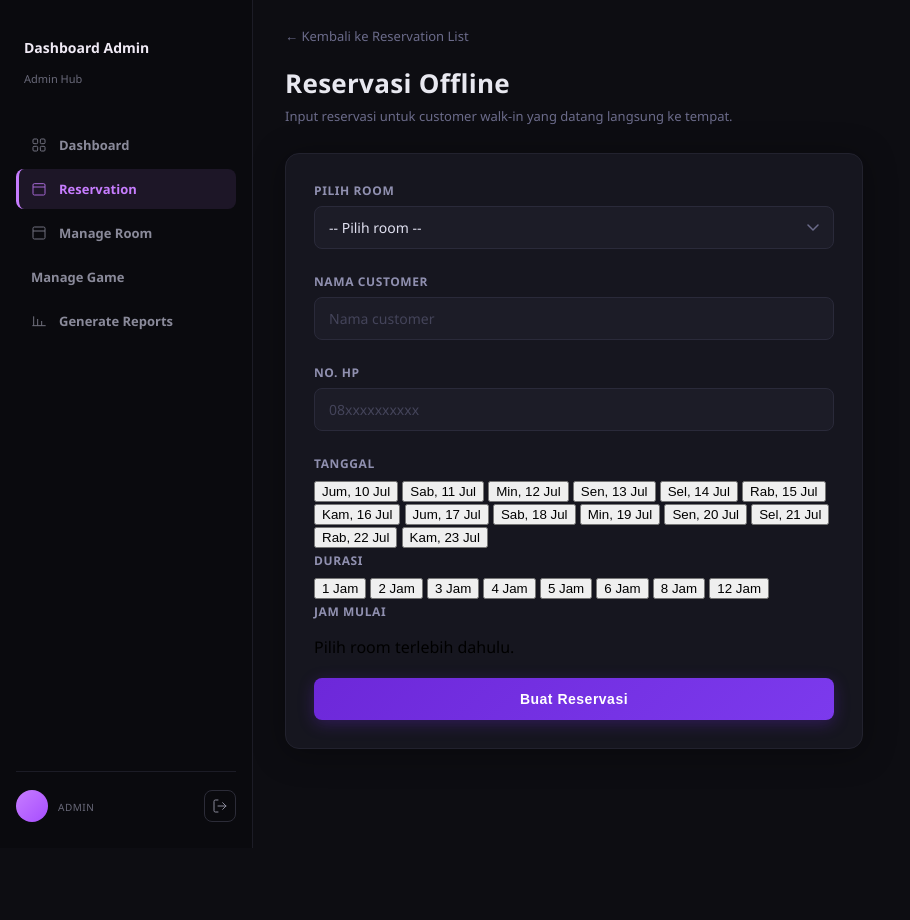
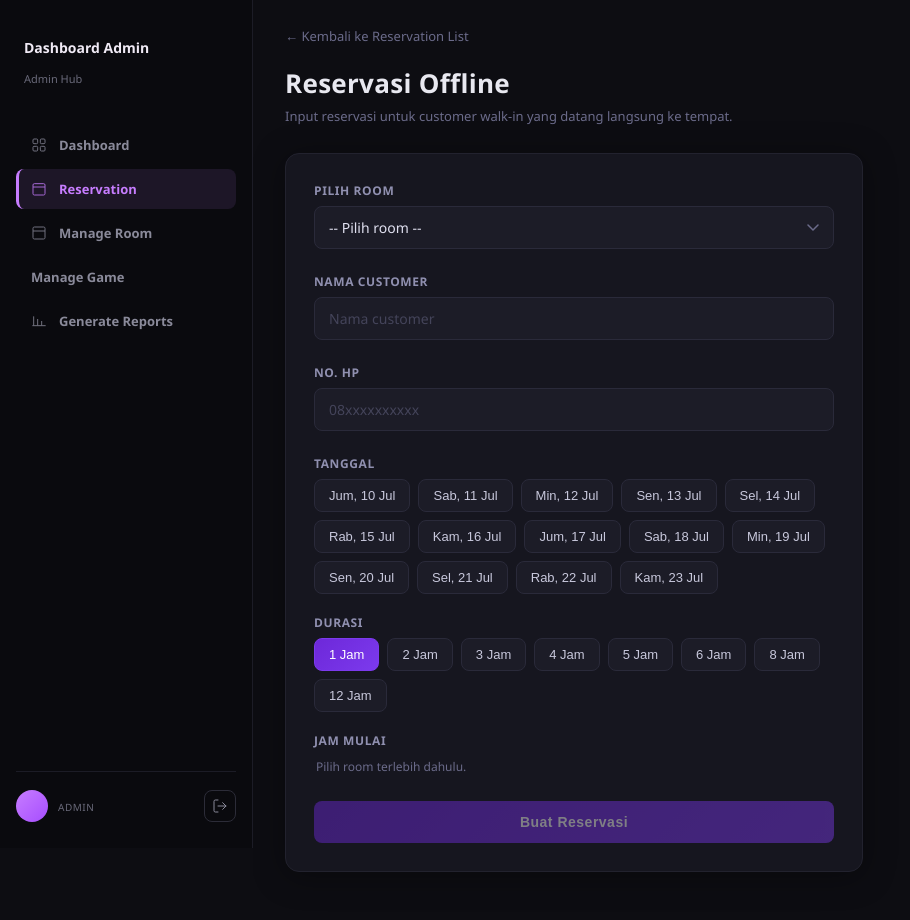
Before and after one commit to cipchizyy/PROJECT_NL, a Python web app: template app/templates/admin/offline_reservation.html in a window 1280 px wide. Shown: the whole page, without its empty margins (0-910 px from the left). Before the commit the page ends 848 px from the top, so only its background shows below. Run offline with Jinja, Linux system fonts and the light colour scheme; the template is opened without the code that fills it, so the values that code supplies are empty.

Commit message:
css offline eli

```diff
--- a/app/static/css/admin/offline_reservation.css
+++ b/app/static/css/admin/offline_reservation.css
@@ -195,3 +195,64 @@
   }
   .admin-page-title { font-size: 20px; }
 }
+/* ---------- Chip picker (Tanggal / Durasi / Jam) ---------- */
+.chip-group {
+  display: flex;
+  flex-wrap: wrap;
+  gap: 8px;
+  margin-bottom: 20px;
+}
+
+.chip-group--times {
+  max-height: 220px;
+  overflow-y: auto;
+  padding: 2px;
+}
+
+.picker-hint {
+  color: #6b6b8a;
+  font-size: 12px;
+  margin: 0;
+}
+
+.chip {
+  background: #1c1c27;
+  border: 1px solid #2a2a3a;
+  border-radius: 8px;
+  padding: 8px 14px;
+  color: #c8c8dc;
+  font-size: 13px;
+  font-weight: 500;
+  cursor: pointer;
+  transition: border-color 0.15s, background 0.15s, color 0.15s, transform 0.1s;
+  user-select: none;
+}
+
+.chip:hover:not(.disabled) {
+  border-color: #7c3aed;
+  color: #e8e8f4;
+}
+
+.chip.selected {
+  background: linear-gradient(135deg, #6d28d9, #7c3aed);
+  border-color: #7c3aed;
+  color: #fff;
+}
+
+.chip.disabled {
+  opacity: 0.35;
+  cursor: not-allowed;
+  text-decoration: line-through;
+}
+
+.chip.disabled:hover {
+  border-color: #2a2a3a;
+  color: #c8c8dc;
+}
+
+.btn-primary:disabled {
+  opacity: 0.45;
+  cursor: not-allowed;
+  transform: none !important;
+  box-shadow: none !important;
+}
```
